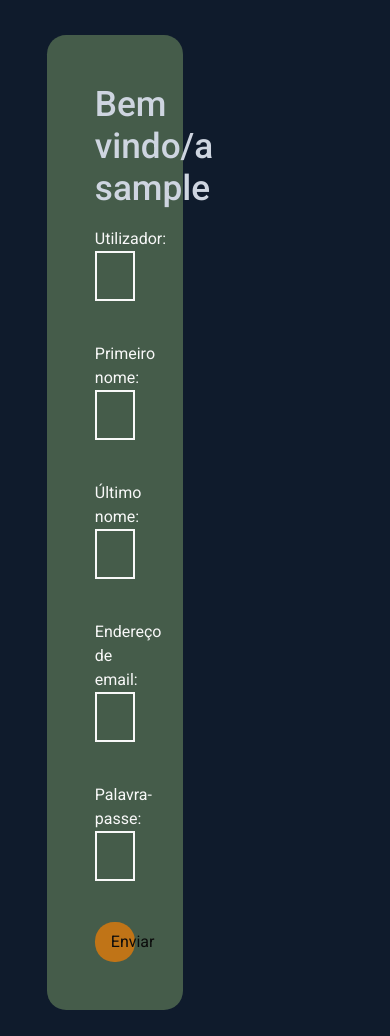
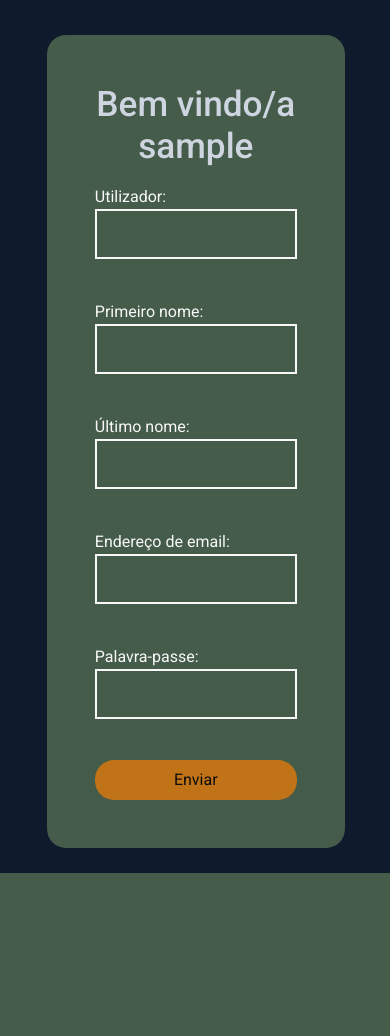
Before and after one commit to LeonorMe/projetoCamoes, a Django app: page /profile in a window 390 px wide. Shown: the part 95-1131 px from the top of the page. After the commit the page ends 968 px from the top, so only its background shows below. Run offline with Django 5.2, Linux system fonts and the light colour scheme; the visitor is signed in with stand-in values (Sample User, id 1).

Commit message:
mobile ajustements

```diff
--- a/static/css/user_pages.css
+++ b/static/css/user_pages.css
@@ -131,3 +131,9 @@ form .div {
     display: flex;
     flex-direction: row;
 } */
+
+@media (max-width: 992px) {
+    .dboad_sec {
+        width: 80vw;
+    }
+}
```
